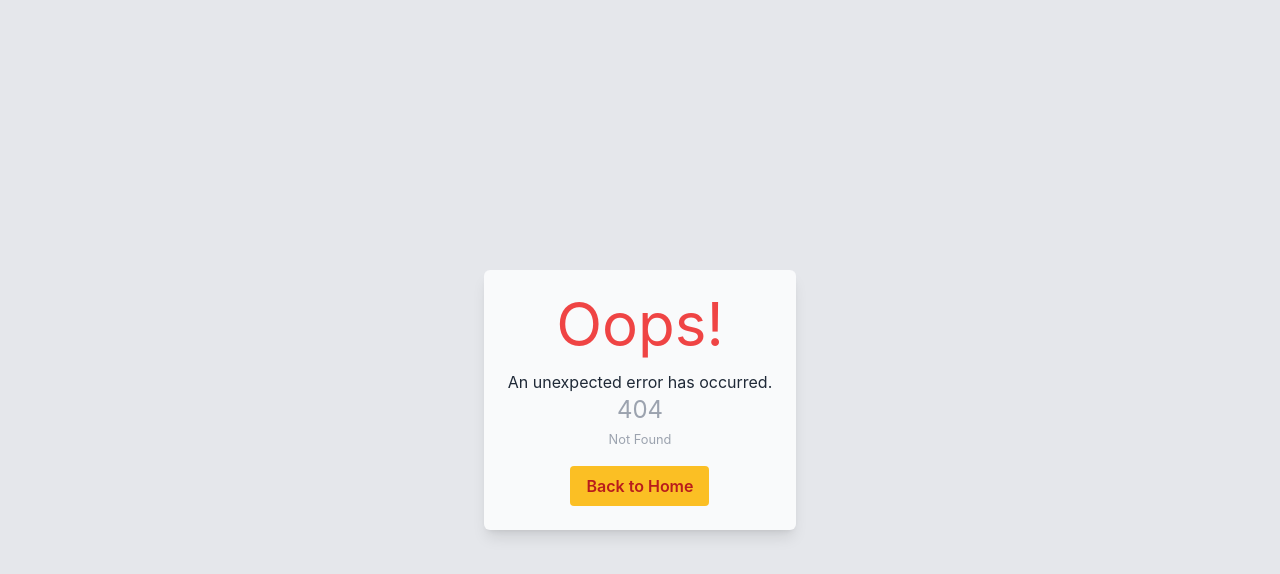
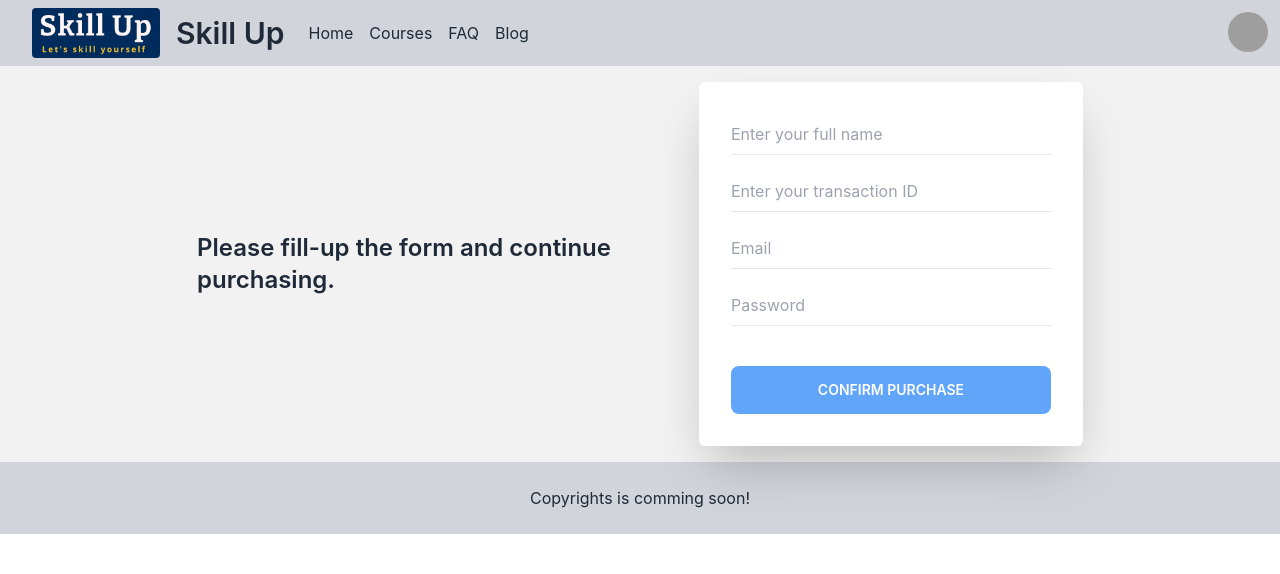
Before and after one commit to zakiralhasan/skill-up-client, a React (Create React App) app: page /premium in a window 1280 px wide. Before the commit this address had no page. Shown: the top 574 px of the page. Built offline with nearby package versions, Linux system fonts and the light colour scheme; grey boxes are pictures that could not be loaded.

Commit message:
premium page design done

```diff
--- a/src/Components/Pages/CourseDetails/CourseDetails.js
+++ b/src/Components/Pages/CourseDetails/CourseDetails.js
@@ -55,7 +55,7 @@ const CourseDetails = () => {
         </div>
         <p className="text-left m-4 font-medium">
           If you are interested to learn more topics, please purchase our{" "}
-          <Link to="" className="text-blue-500 link link-hover">
+          <Link to="/premium" className="text-blue-500 link link-hover">
             premium cours.
           </Link>
         </p>
--- /dev/null
+++ b/src/Components/Pages/PremiumCourse/PremiumCourse.js
@@ -0,0 +1,74 @@
+import React from "react";
+import { Link } from "react-router-dom";
+
+const PremiumCourse = () => {
+  return (
+    <div>
+      <div>
+        <form>
+          <div className="hero bg-base-200">
+            <div className="hero-content flex flex-col sm:flex-row ">
+              <div className="text text-left ">
+                <h1 className="text-2xl font-semibold">
+                  Please fill-up the form and continue purchasing.
+                </h1>
+              </div>
+              <div className="card rounded-md flex-shrink-0 w-full max-w-sm shadow-2xl bg-base-100">
+                <div className="card-body">
+                  <div className="form-control mb-2">
+                    <input
+                      type="text"
+                      name="name"
+                      placeholder="Enter your full name"
+                      className="py-2 outline-none "
+                      required
+                    />
+                    <hr />
+                  </div>
+                  <div className="form-control mb-2">
+                    <input
+                      type="text"
+                      name="imageURL"
+                      placeholder="Enter your transaction ID"
+                      className="py-2 outline-none "
+                      required
+                    />
+                    <hr />
+                  </div>
+                  <div className="form-control mb-2">
+                    <input
+                      type="email"
+                      name="email"
+                      placeholder="Email"
+                      className="py-2 outline-none "
+                      required
+                    />
+                    <hr />
+                  </div>
+                  <div className="form-control mb-2">
+                    <input
+                      type="password"
+                      name="password"
+                      placeholder="Password"
+                      className="py-2 outline-none "
+                      required
+                    />
+                    <hr />
+                    <label className="label mt-2"></label>
+                  </div>
+                  <div className="form-control ">
+                    <button className="btn bg-blue-400 border-none">
+                      Confirm Purchase
+                    </button>
+                  </div>
+                </div>
+              </div>
+            </div>
+          </div>
+        </form>
+      </div>
+    </div>
+  );
+};
+
+export default PremiumCourse;
--- a/src/Routes/Route.js
+++ b/src/Routes/Route.js
@@ -6,6 +6,7 @@ import ErrorPage from "../Components/Pages/ErrorPage/ErrorPage";
 import FAQ from "../Components/Pages/FAQ/FAQ";
 import Home from "../Components/Pages/Home/Home";
 import Login from "../Components/Pages/Login/Login";
+import PremiumCourse from "../Components/Pages/PremiumCourse/PremiumCourse";
 import Register from "../Components/Pages/Register/Register";
 import Main from "../Layout/Main";
 
@@ -17,7 +18,7 @@ const router = createBrowserRouter([
     children: [
       { path: "/", element: <Home></Home> },
       {
-        path: "/course",
+        path: "course",
         element: <Course></Course>,
         loader: () => fetch("http://localhost:5000/course"),
       },
@@ -27,7 +28,8 @@ const router = createBrowserRouter([
         loader: ({ params }) =>
           fetch(`http://localhost:5000/course/${params.courseID}`),
       },
-      { path: "/FAQ", element: <FAQ></FAQ> },
+      { path: "premium", element: <PremiumCourse></PremiumCourse> },
+      { path: "FAQ", element: <FAQ></FAQ> },
       { path: "login", element: <Login></Login> },
       { path: "register", element: <Register></Register> },
       { path: "blog", element: <Blog></Blog> },
```
